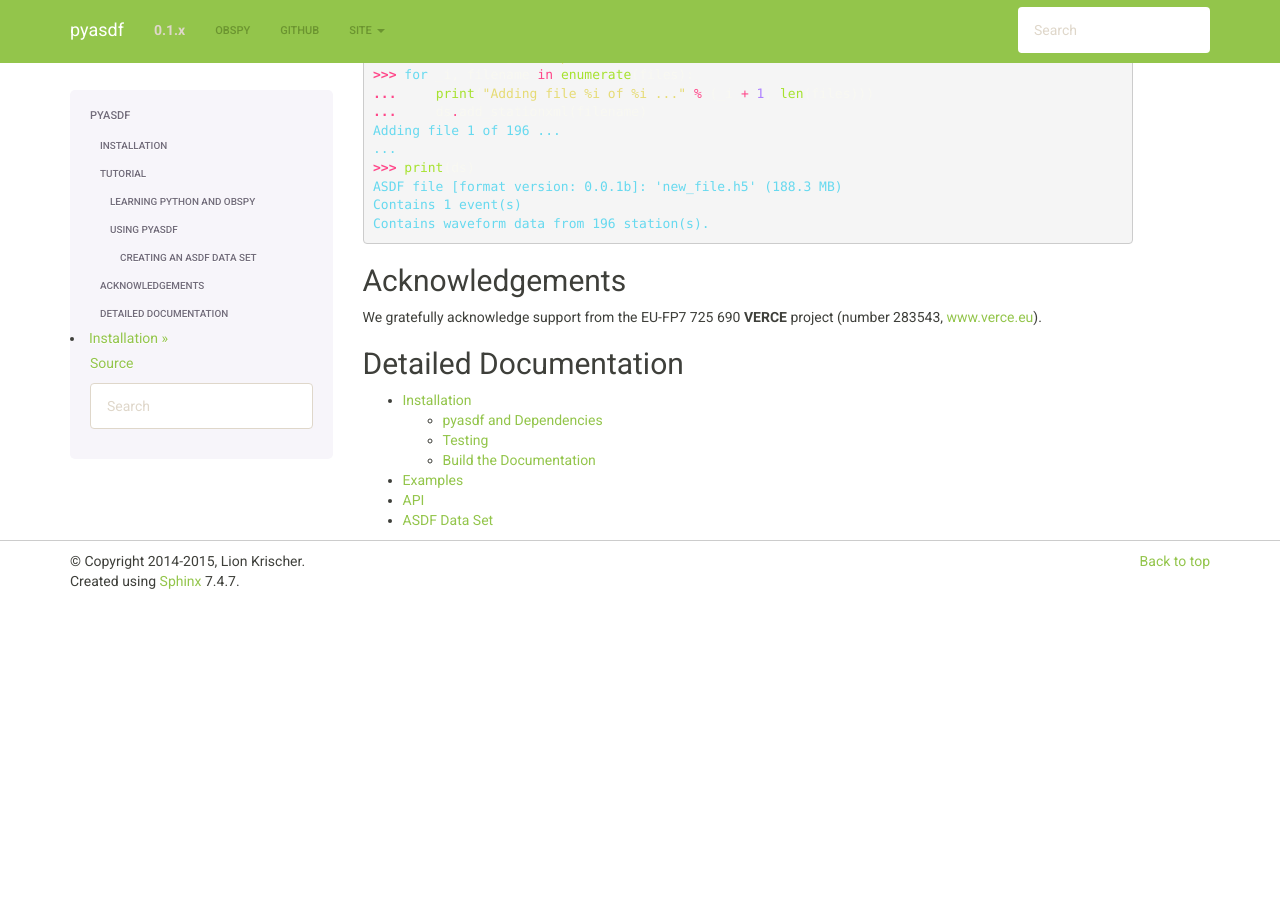
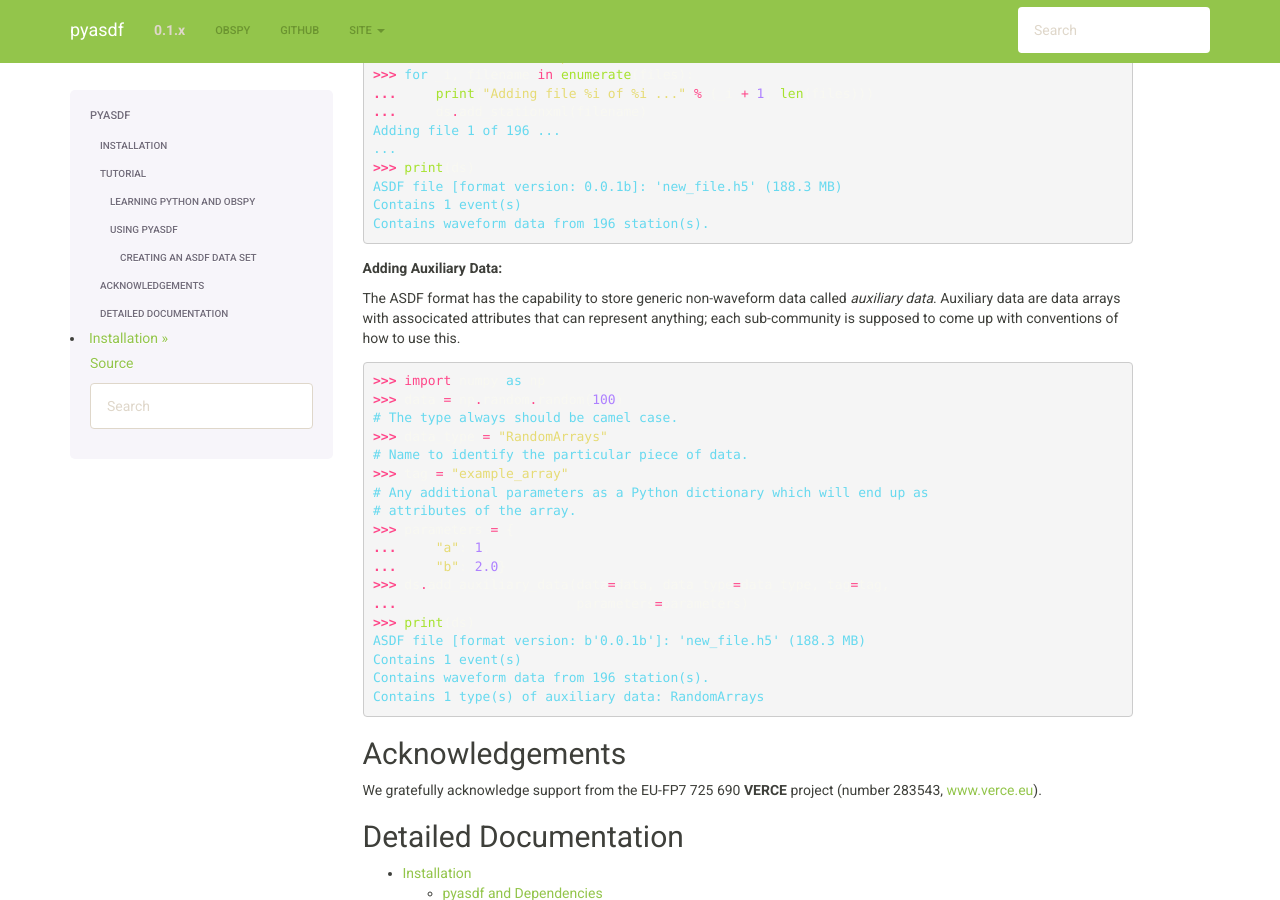
Before and after one commit to SeismicData/pyasdf, a Sphinx documentation site: the page built from doc/index.rst, in a window 1280 px wide and 900 px high, scrolled down 2159 px. Built offline with Sphinx 7.4.7, drawn with Linux system fonts in a browser that asks for light colours; before the commit the page ends 2760 px from its top, so only the background shows below that.

Commit message:
Documenting how to add auxiliary data

```diff
--- a/doc/index.rst
+++ b/doc/index.rst
@@ -171,6 +171,35 @@ structure imposed by the ASDF format.
     Contains waveform data from 196 station(s).
 
 
+**Adding Auxiliary Data:**
+
+The ASDF format has the capability to store generic non-waveform data called
+*auxiliary data*. Auxiliary data are data arrays with associcated
+attributes that can represent anything; each sub-community is supposed to come
+up with conventions of how to use this.
+
+.. code-block:: python
+
+    >>> import numpy as np
+    >>> data = np.random.random(100)
+    # The type always should be camel case.
+    >>> data_type = "RandomArrays"
+    # Name to identify the particular piece of data.
+    >>> tag = "example_array"
+    # Any additional parameters as a Python dictionary which will end up as
+    # attributes of the array.
+    >>> parameters = {
+    ...     "a": 1,
+    ...     "b": 2.0}
+    >>> ds.add_auxiliary_data(data=data, data_type=data_type, tag=tag,
+    ...                       parameters=parameters)
+    >>> print(ds)
+    ASDF file [format version: b'0.0.1b']: 'new_file.h5' (188.3 MB)
+    Contains 1 event(s)
+    Contains waveform data from 196 station(s).
+    Contains 1 type(s) of auxiliary data: RandomArrays
+
+
 Acknowledgements
 ----------------
 
```
